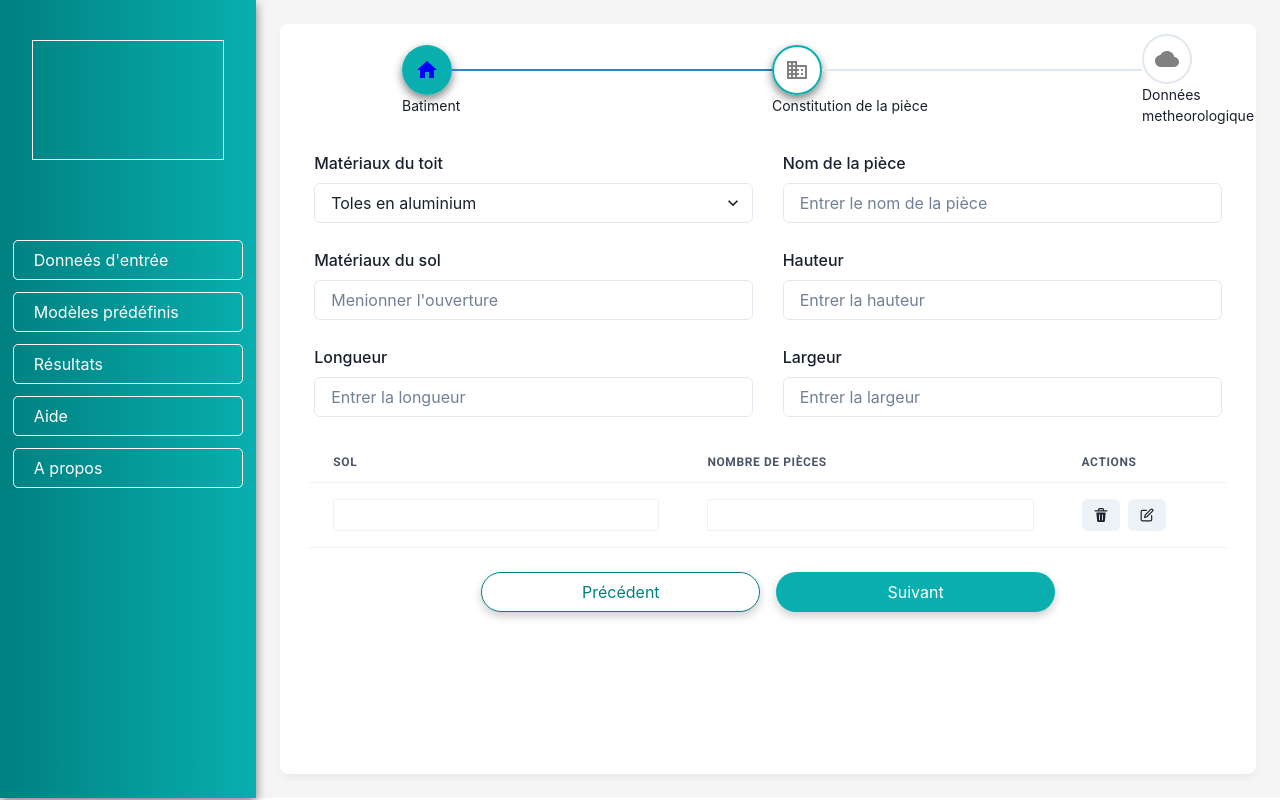
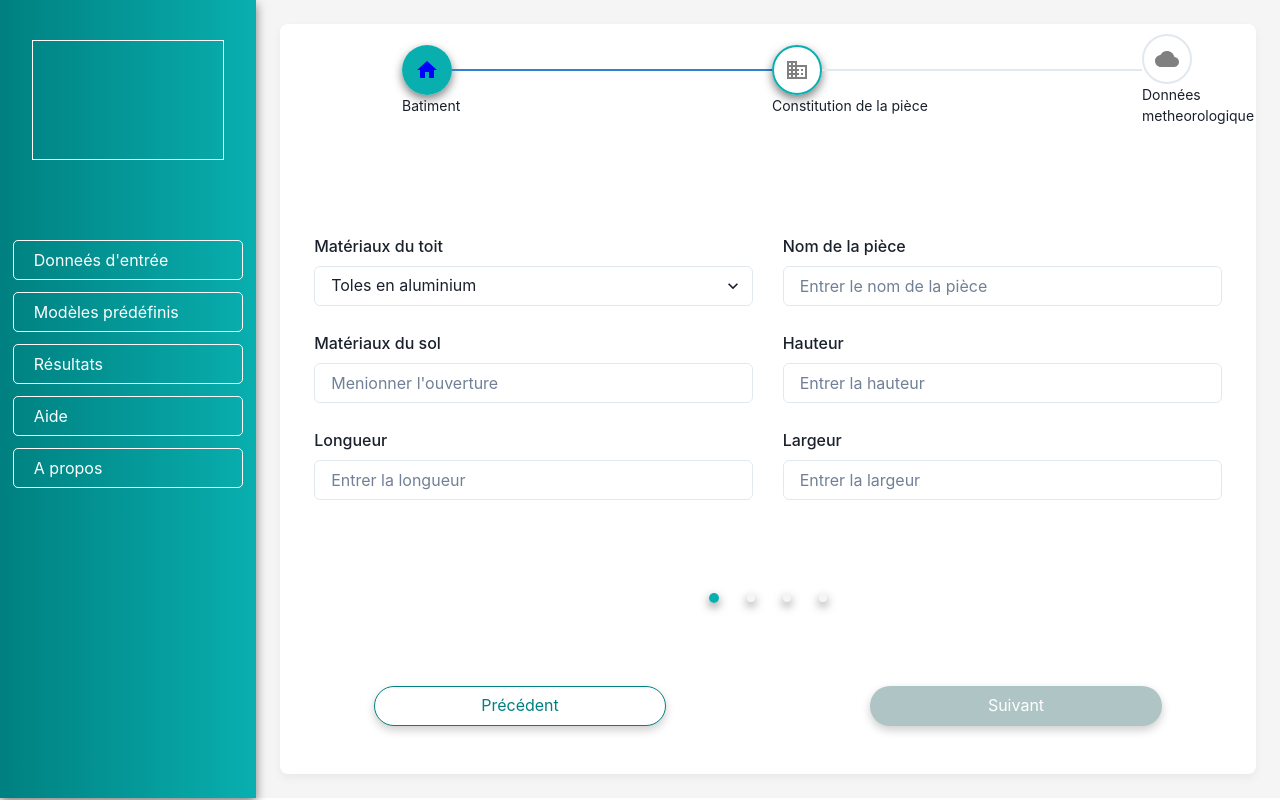
Before and after one commit to Essimbi/electron-react-test, a React (Create React App) app in the folder app/: page / in a window 1280 px wide. Both pictures are taken after a click on the button "Suivant". Built offline with nearby package versions, Linux system fonts and the light colour scheme.

Commit message:
put in place carousel

```diff
--- a/app/src/Components/ContenSteperWraperDonneesPieces/index.tsx
+++ b/app/src/Components/ContenSteperWraperDonneesPieces/index.tsx
@@ -83,85 +83,6 @@ export const DonneesPiecesForm = () => {
           <Input type={'number'} placeholder="Entrer la largeur" />
         </FormControl>
       </Box>
-
-      <Box
-        style={{
-          display: 'flex',
-          flexDirection: 'row',
-          justifyContent: 'center',
-        }}
-        mt={25}
-      >
-        <TableContainer width={'94%'}>
-          <Table>
-            <Thead>
-              <Tr>
-                <Th fontFamily={'roboto'}>Sol</Th>
-                <Th fontFamily={'roboto'}>Nombre de pièces</Th>
-                <Th fontFamily={'roboto'}>Actions</Th>
-              </Tr>
-            </Thead>
-            <Tbody>
-              <Tr>
-                <Td>
-                  <Input type={'text'} size={'sm'} />
-                </Td>
-                <Td>
-                  <Input type={'number'} size={'sm'} />
-                </Td>
-                <Td>
-                  <Button size="sm">
-                    <DeleteIcon />
-                  </Button>
-                  <Button size="sm" ml={2}>
-                    <EditIcon />
-                  </Button>
-                </Td>
-              </Tr>
-            </Tbody>
-          </Table>
-        </TableContainer>
-      </Box>
-
-      <Box mt={6}>
-        <Container style={{ display: 'flex', flexDirection: 'row' }}>
-          <Button
-            onClick={() => setActiveStep('STEP-0')}
-            _hover={{
-              backgroundColor: settings.globalColors.pureWhite.main,
-              opacity: 0.5,
-            }}
-            color={settings.globalColors.primary.main}
-            backgroundColor={'white'}
-            border={'1px solid teal'}
-            width={'80%'}
-            height={'10'}
-            rounded={'40'}
-            fontWeight={400}
-            boxShadow="0px 4px 10px rgba(0, 0, 0, 0.2)"
-          >
-            Précédent
-          </Button>
-          <Button
-            onClick={() => setActiveStep('STEP-2')}
-            _hover={{
-              backgroundColor: settings.globalColors.primary.main,
-              opacity: 0.5,
-            }}
-            color={settings.globalColors.pureWhite.main}
-            backgroundColor={settings.globalColors.primary.main}
-            background="linear-gradient(to right, #09AFAF, #09AFAF)"
-            width={'80%'}
-            height={'10'}
-            rounded={'40'}
-            ml={4}
-            fontWeight={400}
-            boxShadow="0px 4px 10px rgba(0, 0, 0, 0.2)"
-          >
-            Suivant
-          </Button>
-        </Container>
-      </Box>
     </Box>
   );
 };
--- a/app/src/Layouts/ContentStepWrapper/index.tsx
+++ b/app/src/Layouts/ContentStepWrapper/index.tsx
@@ -1,10 +1,10 @@
 import { Box } from '@mui/material';
-import { DonneesPiecesForm } from '../../Components/ContenSteperWraperDonneesPieces';
 import { useStepContext } from '../../Hooks/useStep';
 import { InformForm } from '../../Components/ContentStepWrapperInscriptionForm';
 import { DonneMetheo } from '../../Components/contentStepWrapperDonneMetheo';
 import './style.css';
 import { useEffect } from 'react';
+import { DonneesPiecesCategoryWrapper } from '../DonneesPiecesCategoryWrapper';
 
 export const ContentStepWrapper = () => {
   let result: any;
@@ -16,7 +16,7 @@ export const ContentStepWrapper = () => {
       result = <InformForm />;
       break;
     case 'STEP-1':
-      result = <DonneesPiecesForm />;
+      result = <DonneesPiecesCategoryWrapper />;
       break;
     case 'STEP-2':
       result = <DonneMetheo />;
@@ -33,5 +33,5 @@ export const ContentStepWrapper = () => {
   }
 
   useEffect(() => {}, [activeStep]);
-  return <Box>{result}</Box>;
+  return <Box width={"100%"} height={"100%"}>{result}</Box>;
 };
--- /dev/null
+++ b/app/src/Layouts/DonneesPiecesCategoryWrapper/index.tsx
@@ -0,0 +1,189 @@
+import { Box, Button } from '@chakra-ui/react';
+import { useSettingsContext } from '../../Hooks/useSettings';
+import { DonneesPiecesForm } from '../../Components/ContenSteperWraperDonneesPieces';
+import { useState } from 'react';
+import { CategoryValueType } from '../../configs/types';
+
+export const DonneesPiecesCategoryWrapper = () => {
+  const { settings } = useSettingsContext();
+  const [selectedIndex, setSelectedIndex] = useState<CategoryValueType>(1);
+
+  const renderCategory = (): any => {
+    let result: any;
+    /**
+     *  each component here must have the className={'fade-out'}
+     */
+    switch (selectedIndex) {
+      case 1:
+        result = <DonneesPiecesForm />;
+        break;
+      case 2:
+        result = 'sub step 2';
+        break;
+      case 3:
+        result = 'sub step 3';
+        break;
+      case 4:
+        result = 'sub step 4';
+        break;
+      default:
+        break;
+    }
+    return result;
+  };
+
+  return (
+    <Box width={'100%'} height={'100%'}>
+      <Box
+        height={'70%'}
+        width={'100%'}
+        display={'flex'}
+        flexDirection={'row'}
+        justifyContent={'center'}
+        alignItems={'center'}
+      >
+        {renderCategory()}
+      </Box>
+      <Box
+        height={'5%'}
+        width={'100%'}
+        display={'flex'}
+        flexDirection={'row'}
+        justifyContent={'center'}
+        alignItems={'center'}
+      >
+        <Box
+          width={'15%'}
+          height={'100%'}
+          display={'flex'}
+          alignItems={'center'}
+          flexDirection={'row'}
+          justifyContent={'space-around'}
+          position={'relative'}
+        >
+          <Box
+            onClick={() => setSelectedIndex(1)}
+            cursor={'pointer'}
+            height={selectedIndex === 1 ? 2.5 : 2}
+            width={selectedIndex === 1 ? 2.5 : 2}
+            style={{
+              transition: 'width 0.2s, height 0.2s',
+            }}
+            borderRadius={'100%'}
+            background={
+              selectedIndex === 1
+                ? 'linear-gradient(to right, #09AFAF, #09AFAF)'
+                : settings.globalColors.lowGray.main
+            }
+            boxShadow="0px 4px 10px rgba(0, 0, 0, 0.5)"
+          ></Box>
+          <Box
+            style={{
+              transition: 'width 0.2s, height 0.2s',
+            }}
+            onClick={() => setSelectedIndex(2)}
+            cursor={'pointer'}
+            height={selectedIndex === 2 ? 2.5 : 2}
+            width={selectedIndex === 2 ? 2.5 : 2}
+            borderRadius={'100%'}
+            background={
+              selectedIndex === 2
+                ? 'linear-gradient(to right, #09AFAF, #09AFAF)'
+                : settings.globalColors.lowGray.main
+            }
+            boxShadow="0px 4px 10px rgba(0, 0, 0, 0.5)"
+          ></Box>
+          <Box
+            style={{
+              transition: 'width 0.2s, height 0.2s',
+            }}
+            onClick={() => setSelectedIndex(3)}
+            cursor={'pointer'}
+            height={selectedIndex === 3 ? 2.5 : 2}
+            width={selectedIndex === 3 ? 2.5 : 2}
+            borderRadius={'100%'}
+            background={
+              selectedIndex === 3
+                ? 'linear-gradient(to right, #09AFAF, #09AFAF)'
+                : settings.globalColors.lowGray.main
+            }
+            boxShadow="0px 4px 10px rgba(0, 0, 0, 0.5)"
+          ></Box>
+          <Box
+            style={{
+              transition: 'width 0.2s, height 0.2s',
+            }}
+            onClick={() => setSelectedIndex(4)}
+            cursor={'pointer'}
+            height={selectedIndex === 4 ? 2.5 : 2}
+            width={selectedIndex === 4 ? 2.5 : 2}
+            borderRadius={'100%'}
+            background={
+              selectedIndex === 4
+                ? 'linear-gradient(to right, #09AFAF, #09AFAF)'
+                : settings.globalColors.lowGray.main
+            }
+            boxShadow="0px 4px 10px rgba(0, 0, 0, 0.5)"
+          ></Box>
+        </Box>
+      </Box>
+      <Box
+        display={'flex'}
+        flexDirection={'row'}
+        justifyContent={'center'}
+        alignItems={'center'}
+        height={'25%'}
+        width={'100%'}
+      >
+        <Box
+          width={'100%'}
+          mt={6}
+          display={'flex'}
+          flexDirection={'row'}
+          justifyContent={'space-around'}
+          alignItems={'center'}
+        >
+          <Button
+            onClick={() => null}
+            _hover={{
+              backgroundColor: settings.globalColors.pureWhite.main,
+              opacity: 0.5,
+            }}
+            color={settings.globalColors.primary.main}
+            backgroundColor={'white'}
+            border={'1px solid teal'}
+            width={'30%'}
+            height={'10'}
+            rounded={'40'}
+            fontWeight={400}
+            boxShadow="0px 4px 10px rgba(0, 0, 0, 0.2)"
+          >
+            Précédent
+          </Button>
+          <Button
+            onClick={() => null}
+            _hover={{
+              backgroundColor: settings.globalColors.primary.main,
+              opacity: 0.5,
+            }}
+            color={settings.globalColors.pureWhite.main}
+            backgroundColor={settings.globalColors.primary.main}
+            background={
+              selectedIndex === 4
+                ? 'linear-gradient(to right, #09AFAF, #09AFAF)'
+                : 'linear-gradient(to right, #afc4c4, #afc4c4)'
+            }
+            width={'30%'}
+            height={'10'}
+            rounded={'40'}
+            ml={4}
+            fontWeight={400}
+            boxShadow="0px 4px 10px rgba(0, 0, 0, 0.2)"
+          >
+            Suivant
+          </Button>
+        </Box>
+      </Box>
+    </Box>
+  );
+};
--- a/app/src/configs/types.ts
+++ b/app/src/configs/types.ts
@@ -40,3 +40,5 @@ export type useDimensionsType = {
   innerHeight: number;
   innerWidth: number;
 };
+
+export type CategoryValueType = 1 | 2 | 3 | 4
--- a/main.js
+++ b/main.js
@@ -10,7 +10,7 @@ const createWindow = () => {
     webPreferences: {
       preload: path.join(__dirname, 'preload.js'),
     }
-  }) ;
+  });
 
   win.setMenu(null)
 
@@ -18,7 +18,7 @@ const createWindow = () => {
   const startUrl = url.format({
     pathname: path.join(__dirname, 'index.html'),
     protocol: 'file'
-  }) ;
+  });
 
   // win.loadFile('index.html')
 
```
